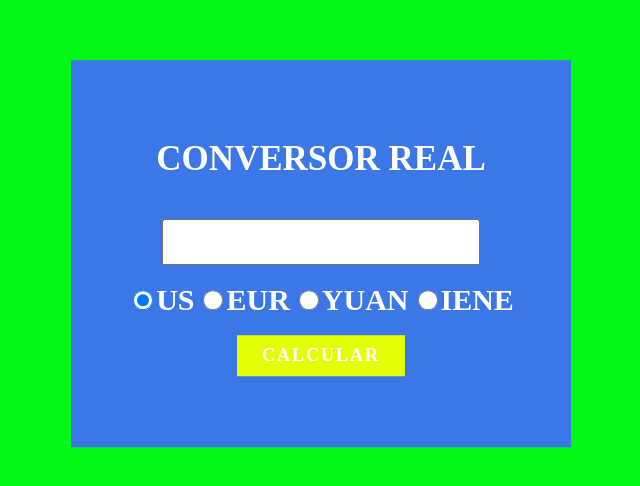
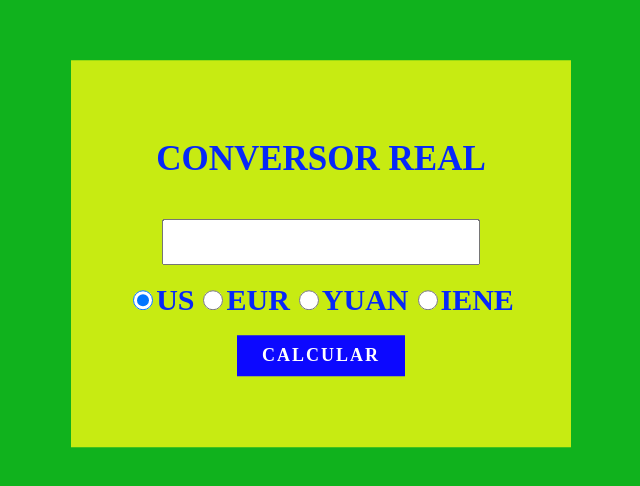
Before and after one commit to Paulo-Carniel/ConversorMoedas, a plain HTML site: page index.html in a window 1280 px wide. Shown: the part 146-632 px from the top of the page, without its empty margins (319-959 px from the left). Drawn offline with Linux system fonts and the light colour scheme.

Commit message:
style: CoresBrasil

```diff
--- a/style.css
+++ b/style.css
@@ -1,5 +1,5 @@
 body {
-	background: #03f817;
+	background: #10b21d;
 }
 .wrapper {
 	width: 400px;
@@ -7,9 +7,9 @@ body {
 	top: 50%;
 	left: 50%;
 	transform: translate(-50%, -50%);
-	background: #3b77e6;
+	background: #c7eb12;
 	padding: 50px;
-	color: #fff;
+	color: #0627f9;
 	text-align: center;
 }
 .wrapper h2 {
@@ -26,7 +26,7 @@ input[type="text"] {
 	font-size: 24px;
 }
 button {
-	background: #e2ff08;
+	background: #0c08ff;
 	border: none;
 	color: #fff;
 	display: inline-block;
```
